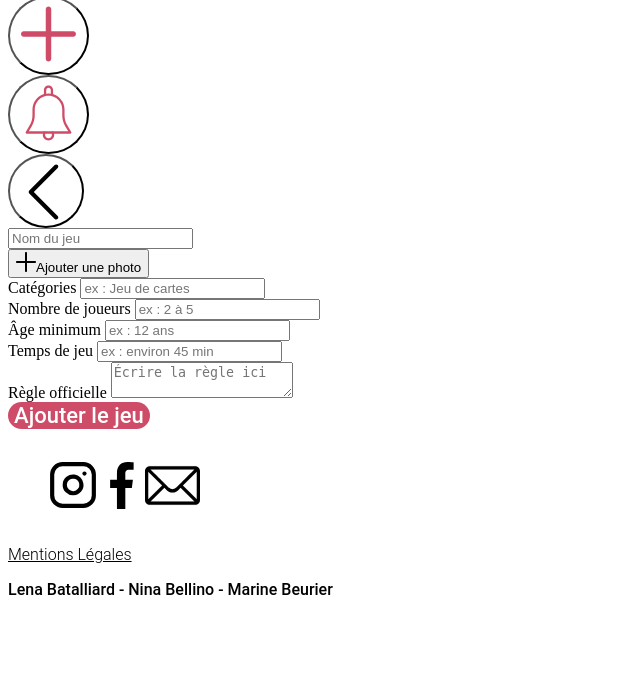
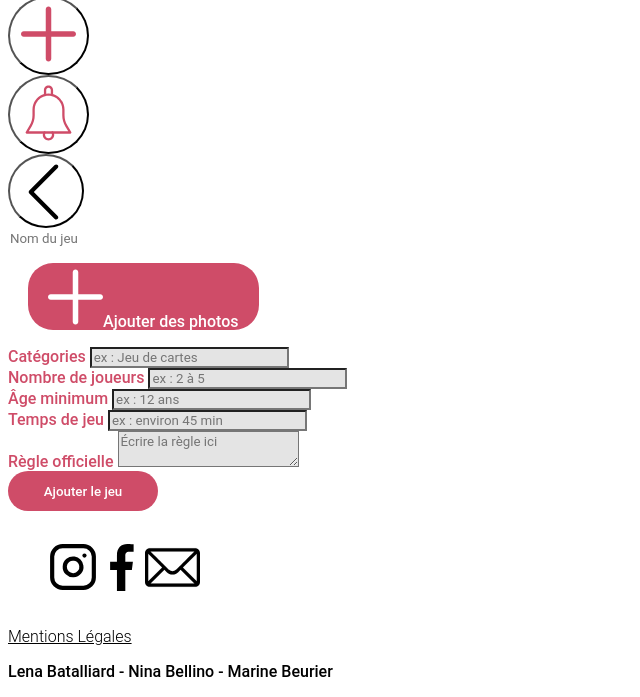
Before and after one commit to marinebrdesign/norma_ludus, a PHP site: page /ajouter-regle.html in a window 1280 px wide. Shown: the part 154-851 px from the top of the page, without its empty margins (0-640 px from the left). Before the commit the page ends 749 px from the top, so only its background shows below. Run offline with PHP 8.4, Linux system fonts and the light colour scheme; some libraries are stand-ins or nearby versions.

Commit message:
typo de la page ajouter regle

```diff
--- a/ajouter-regle.html
+++ b/ajouter-regle.html
@@ -48,8 +48,8 @@
       <label for="nom-j"></label>
       <input type="text" placeholder="Nom du jeu" id="nom-j" required>
     </div>
-    <div class="ajouter-photo">
-      <button><img src="img/plus.svg" alt="" width="20" height="20">Ajouter une photo</button>
+    <div class="ajouter-des-photos">
+      <a href=""><svg id="plus_ajouter" height="426.66667pt" viewBox="0 0 426.66667 426.66667" width="426.66667pt" xmlns="http://www.w3.org/2000/svg"><path d="m405.332031 192h-170.664062v-170.667969c0-11.773437-9.558594-21.332031-21.335938-21.332031-11.773437 0-21.332031 9.558594-21.332031 21.332031v170.667969h-170.667969c-11.773437 0-21.332031 9.558594-21.332031 21.332031 0 11.777344 9.558594 21.335938 21.332031 21.335938h170.667969v170.664062c0 11.777344 9.558594 21.335938 21.332031 21.335938 11.777344 0 21.335938-9.558594 21.335938-21.335938v-170.664062h170.664062c11.777344 0 21.335938-9.558594 21.335938-21.335938 0-11.773437-9.558594-21.332031-21.335938-21.332031zm0 0"/></svg><p>Ajouter des photos</p></a>
     </div>
     <div class="categorie">
       <label for="categorie">Catégories</label>
@@ -71,11 +71,12 @@
       <label for="regle-o">Règle officielle</label>
       <textarea id="regle-o" placeholder="Écrire la règle ici" required></textarea>
     </div>
-    <button class="envoyer"
+    <button class="ajouter-le-jeu"
             type="submit">
       Ajouter le jeu
     </button>
   </form>
+</main>
   <footer>
     <div class="reseaux module-footer">
       <ul>
--- a/css/typographie_couleurs.css
+++ b/css/typographie_couleurs.css
@@ -180,11 +180,11 @@ svg#plus_ajouter, .ajouter-des-photos p {
 .ajouter-le-jeu button {
     background-color: #CF4C68;
     border: none;
-    border-radius: 15px;
+    border-radius: 50px;
     font-family: Roboto;
     font-weight: 500;
     color: #FFFFFF;
-    height: 50px;
+    height: 40px;
     width: 150px;
 }
 
@@ -688,3 +688,32 @@ button.mdp-o {
     width: 150px;
     margin-top: 10px;
 }
+
+/*------ajouter regle------*/
+#ajouter-regle label {
+    color: #CF4C68;
+    font-family: Roboto;
+    font-weight: 500;
+}
+
+#ajouter-regle input, textarea {
+    color: black;
+    font-family: Roboto;
+    font-weight: 400;
+    background-color: #E4E4E4;
+}
+
+button.ajouter-le-jeu  {
+    background-color: #CF4C68;
+    border: none;
+    border-radius: 50px;
+    font-family: Roboto;
+    font-weight: 500;
+    color: #FFFFFF;
+    height: 40px;
+    width: 150px;
+}
+input#nom-j {
+    background-color: white;
+    border: none;
+}
```
